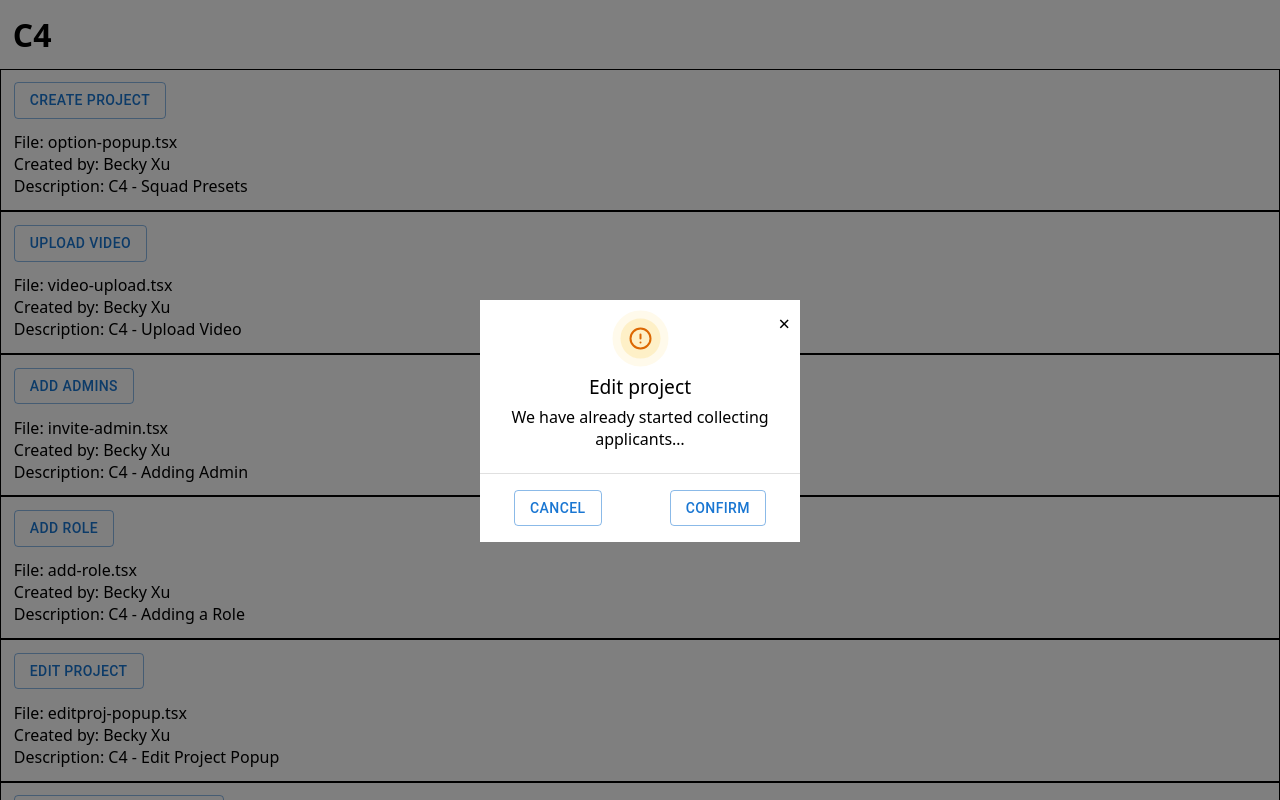
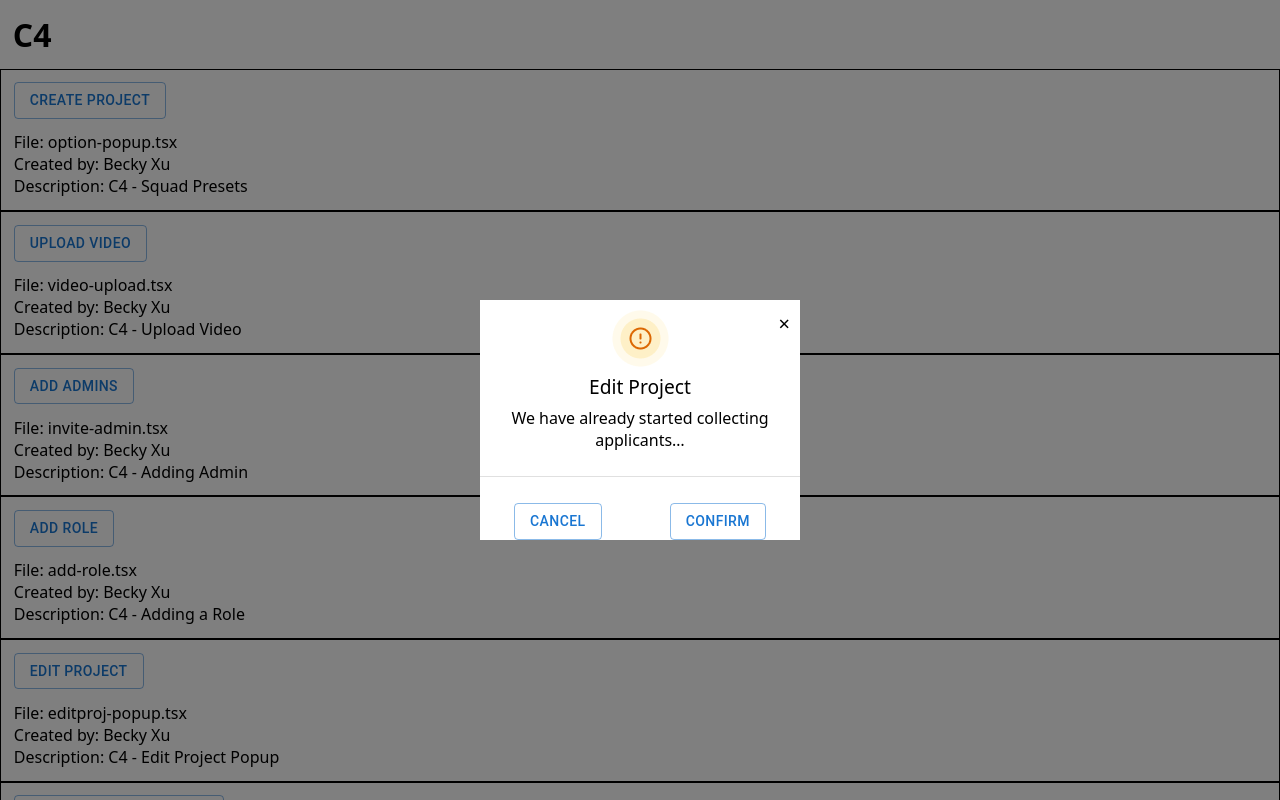
Before and after one commit to AngeLakers/squad, a Next.js app in the folder squadron-frontend/: page /components in a window 1280 px wide. Both pictures are taken after a click on the button "EDIT PROJECT". Shown: the top 800 px of the page. Built offline with nearby package versions, Linux system fonts and the light colour scheme; a web font is replaced by a local one.

Commit message:
change edit-proj as parameters; also changed svg link to png saved in the public folder

```diff
--- a/squadron-frontend/app/components/page.tsx
+++ b/squadron-frontend/app/components/page.tsx
@@ -21,6 +21,7 @@ import mobilePhoneImage from '../../public/mobile-phone.png';
 import marketingImage from '../../public/marketing.png';
 import growthImage from '../../public/growth.png';
 import dataImage from '../../public/data.png';
+import editProjImage from '../../public/edit-proj.png';
 
 const StyledH1 = styled.h1`
   font-size: 2em;
@@ -122,10 +123,22 @@ export default function AllComponents() {
             link={"/signup"}
           />
         )}
+
+        {editprojPopupOpen && (
+          <EditProjPopup
+            onClose={() => setEditprojPopupOpen(false)}
+            title="Edit Project"
+            description="We have already started collecting applicants…"
+            cancelButtonText="Cancel"
+            confirmButtonText="Confirm"
+            icon={<Image src={editProjImage} alt="Edit Project Icon" width="57" height="57" />}
+            //showDivider={false}
+          />
+        )}
+
         {videoUploadOpen && <VideoUpload onClose={() => setVideoUploadOpen(false)} />}
         {isAdminInvite && <InviteAdmin onClose={() => setAdminInviteOpen(false)} />}
         {isRoleAdd && <AddRole onClose={() => setAddRoleOpen(false)} />}
-        {editprojPopupOpen && <EditProjPopup onClose={() => setEditprojPopupOpen(false)} />}
         {exitUncompletedPopupOpen && <ExitUncompletedPopup onClose={() => setexitUncompletedPopupOpen(false)} />}
         {bookInterviewAPopupOpen && <BookInterviewA onClose={() => setbookInterviewAPopupOpen(false)} />}
       </div>
--- a/squadron-frontend/ui/editproj-popup.tsx
+++ b/squadron-frontend/ui/editproj-popup.tsx
@@ -1,7 +1,9 @@
+"use client"
 import React from "react";
 import PopupComponent from "./popup";
 import styled from "styled-components";
 import Button from '@mui/material/Button';
+import { ReactNode } from 'react';
 
 const ContentContainer = styled.div`
     display: flex;
@@ -22,11 +24,11 @@ const Title = styled.h2`
 const Description = styled.p`
     margin: 2% 3%;
     text-align: center;
+    margin-bottom:8%;
 `;
 
 const Divider = styled.div`
     width: 100%;
-    margin: 5% 0;
     height: 1px;
     background-color: #e0e0e0;
 `;
@@ -35,7 +37,7 @@ const ButtonContainer = styled.div`
     display: flex;
     justify-content: space-around;
     width: 100%;
-    margin-bottom: 5%;
+    margin-top: 8%;
 `;
 
 const Icon = styled.div`
@@ -44,22 +46,33 @@ const Icon = styled.div`
 
 interface EditProjProps {
     onClose: () => void;
+    title: string;
+    description: string;
+    cancelButtonText: string;
+    confirmButtonText: string;
+    showDivider?: boolean;
+    icon?: ReactNode;
 }
 
-const EditProjPopup: React.FC<EditProjProps> = ({ onClose }) => {
+const EditProjPopup: React.FC<EditProjProps> = ({
+    onClose,
+    title,
+    description,
+    cancelButtonText,
+    confirmButtonText,
+    showDivider = true,
+    icon
+}) => {
     return (
         <PopupComponent onClose={onClose}  width="25%" top="37.5%" left="37.5%" maxHeightPercent={0.3}>
             <ContentContainer>
-                <Icon><svg width="57" height="57" viewBox="0 0 57 57" fill="none" xmlns="http://www.w3.org/2000/svg">
-                <rect x="4.5" y="4.5" width="48" height="48" rx="24" fill="#FEF0C7"/>
-                <path d="M28.5 24.5V28.5M28.5 32.5H28.51M38.5 28.5C38.5 34.0228 34.0228 38.5 28.5 38.5C22.9772 38.5 18.5 34.0228 18.5 28.5C18.5 22.9772 22.9772 18.5 28.5 18.5C34.0228 18.5 38.5 22.9772 38.5 28.5Z" stroke="#DC6803" stroke-width="2" stroke-linecap="round" stroke-linejoin="round"/>
-                <rect x="4.5" y="4.5" width="48" height="48" rx="24" stroke="#FFFAEB" stroke-width="8"/></svg></Icon>
-                <Title>Edit project</Title>
-                <Description>We have already started collecting applicants…</Description>
-                <Divider />
+                <Icon>{icon}</Icon>
+                <Title>{title}</Title>
+                <Description>{description}</Description>
+                {showDivider &&<Divider />}
                 <ButtonContainer>
-                    <Button variant="outlined" onClick={onClose}>Cancel</Button>
-                    <Button variant="outlined">Confirm</Button>
+                    <Button variant="outlined" onClick={onClose}>{cancelButtonText}</Button>
+                    <Button variant="outlined">{confirmButtonText}</Button>
                 </ButtonContainer>
             </ContentContainer>
         </PopupComponent>
```
Also changed, not shown: squadron-frontend/public/edit-proj.png (added).
